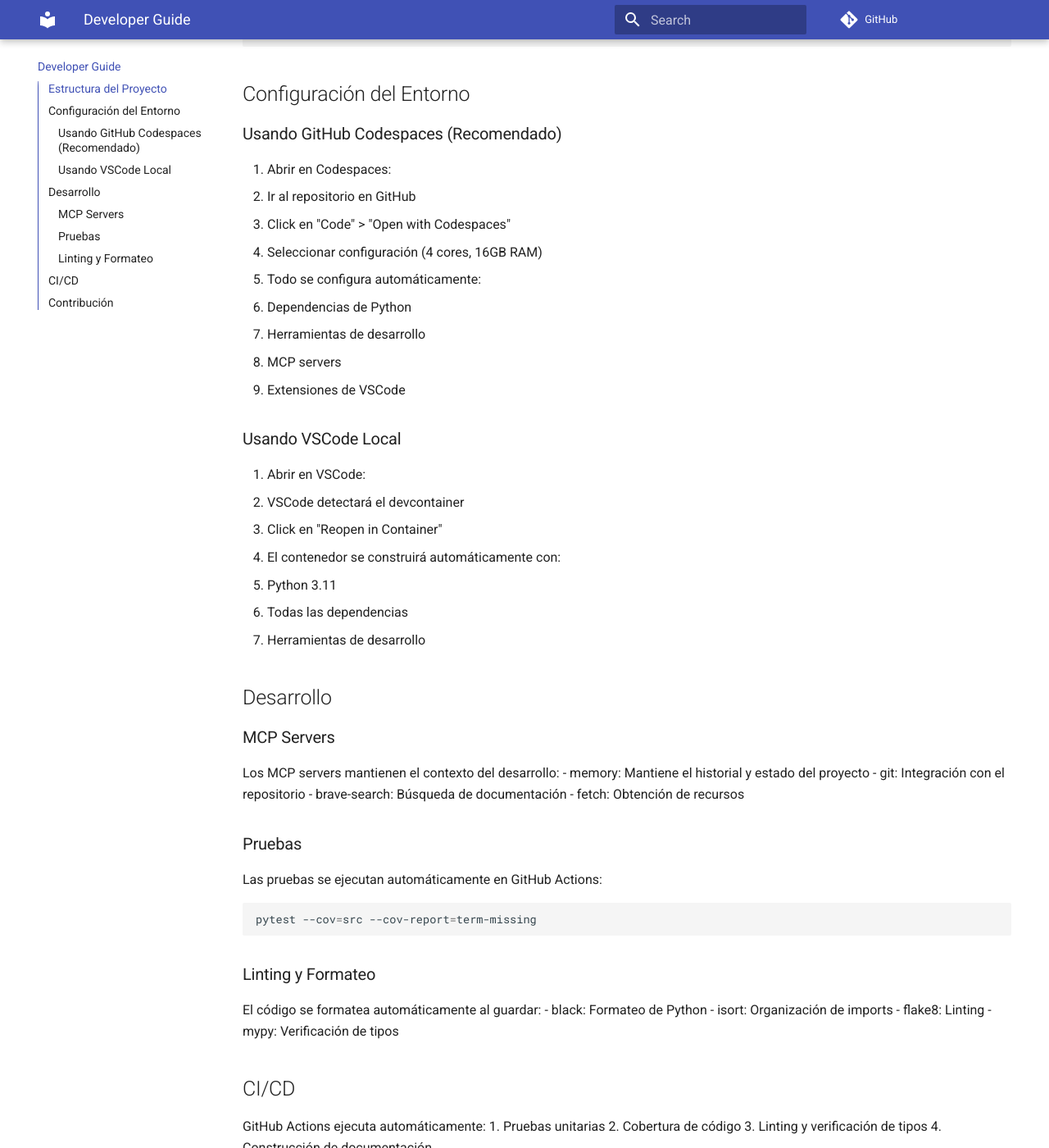
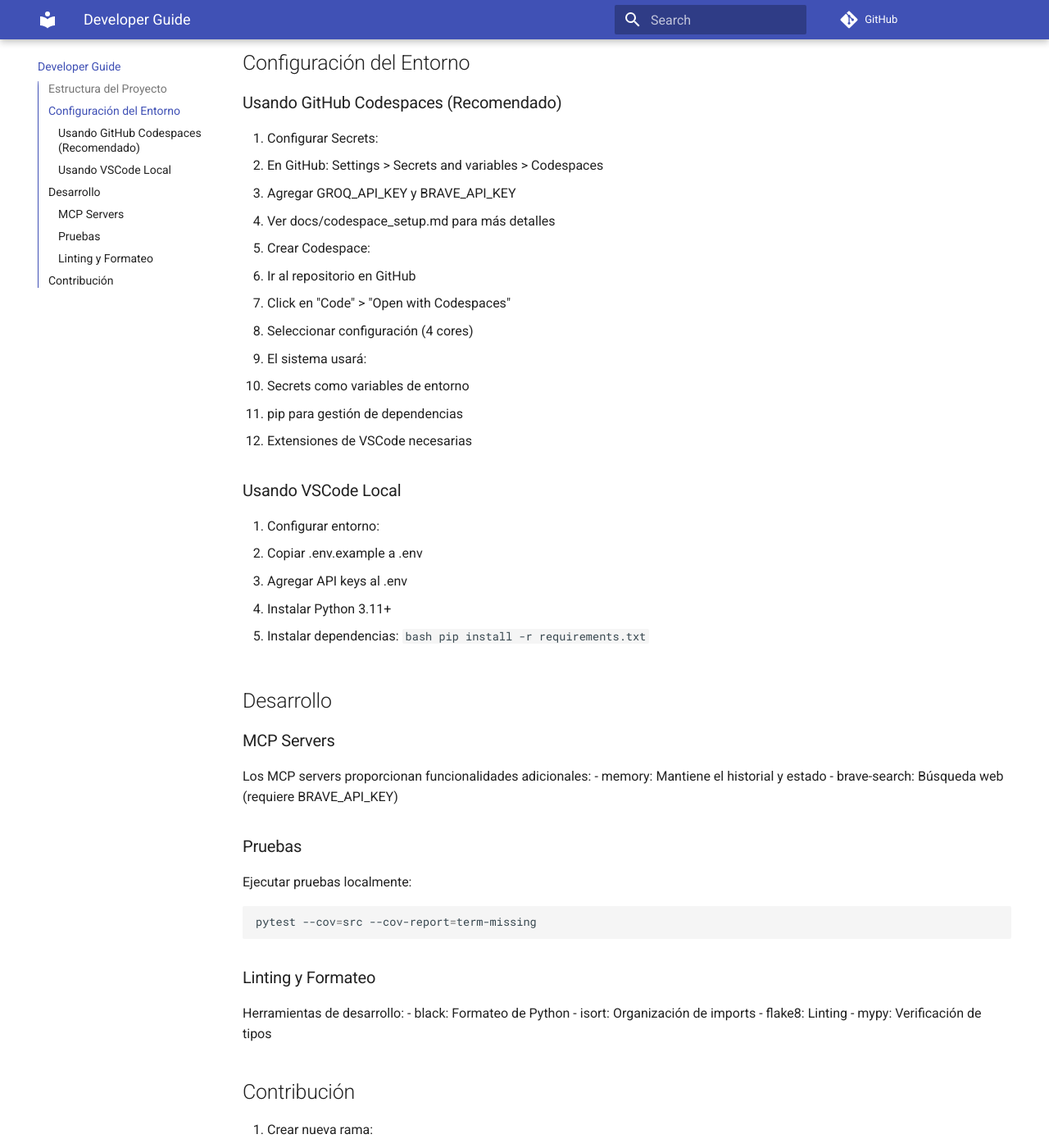
Before and after one commit to autonomos-c/legal_workforce, an MkDocs documentation site: the page built from docs/developer_guide.md, in a window 1280 px wide and 1400 px high, scrolled down 376 px. Shown: the whole window at 82% size. Built offline with MkDocs 1.6.1 and Material for MkDocs 9.7.7, drawn with Linux system fonts in a browser that asks for light colours; comment, search, counter and statistics services are not loaded; some of the changed text lies outside the part shown.

Commit message:
docs: actualiza documentación para reflejar sistema simplificado con Codespace Secrets

````diff
--- a/docs/developer_guide.md
+++ b/docs/developer_guide.md
@@ -4,11 +4,9 @@
 
 ```
 legal_agent/
-├── .devcontainer/     # Configuración de desarrollo
 ├── src/               # Código fuente principal
 ├── tests/             # Pruebas unitarias
 ├── docs/              # Documentación
-├── .github/           # Configuración de GitHub Actions
 └── mkdocs.yml         # Configuración de documentación
 ```
 
@@ -16,60 +14,55 @@ legal_agent/
 
 ### Usando GitHub Codespaces (Recomendado)
 
-1. Abrir en Codespaces:
+1. Configurar Secrets:
+   - En GitHub: Settings > Secrets and variables > Codespaces
+   - Agregar GROQ_API_KEY y BRAVE_API_KEY
+   - Ver docs/codespace_setup.md para más detalles
+
+2. Crear Codespace:
    - Ir al repositorio en GitHub
    - Click en "Code" > "Open with Codespaces"
-   - Seleccionar configuración (4 cores, 16GB RAM)
+   - Seleccionar configuración (4 cores)
 
-2. Todo se configura automáticamente:
-   - Dependencias de Python
-   - Herramientas de desarrollo
-   - MCP servers
-   - Extensiones de VSCode
+3. El sistema usará:
+   - Secrets como variables de entorno
+   - pip para gestión de dependencias
+   - Extensiones de VSCode necesarias
 
 ### Usando VSCode Local
 
-1. Abrir en VSCode:
-   - VSCode detectará el devcontainer
-   - Click en "Reopen in Container"
+1. Configurar entorno:
+   - Copiar .env.example a .env
+   - Agregar API keys al .env
+   - Instalar Python 3.11+
 
-2. El contenedor se construirá automáticamente con:
-   - Python 3.11
-   - Todas las dependencias
-   - Herramientas de desarrollo
+2. Instalar dependencias:
+   ```bash
+   pip install -r requirements.txt
+   ```
 
 ## Desarrollo
 
 ### MCP Servers
 
-Los MCP servers mantienen el contexto del desarrollo:
-- memory: Mantiene el historial y estado del proyecto
-- git: Integración con el repositorio
-- brave-search: Búsqueda de documentación
-- fetch: Obtención de recursos
+Los MCP servers proporcionan funcionalidades adicionales:
+- memory: Mantiene el historial y estado
+- brave-search: Búsqueda web (requiere BRAVE_API_KEY)
 
 ### Pruebas
 
-Las pruebas se ejecutan automáticamente en GitHub Actions:
+Ejecutar pruebas localmente:
 ```bash
 pytest --cov=src --cov-report=term-missing
 ```
 
 ### Linting y Formateo
 
-El código se formatea automáticamente al guardar:
+Herramientas de desarrollo:
 - black: Formateo de Python
 - isort: Organización de imports
 - flake8: Linting
 - mypy: Verificación de tipos
-
-## CI/CD
-
-GitHub Actions ejecuta automáticamente:
-1. Pruebas unitarias
-2. Cobertura de código
-3. Linting y verificación de tipos
-4. Construcción de documentación
 
 ## Contribución
 
@@ -78,12 +71,12 @@ GitHub Actions ejecuta automáticamente:
 git checkout -b feature/nueva-funcionalidad
 ```
 
-2. Desarrollar con devcontainer:
-   - El entorno está configurado automáticamente
-   - Los linters se ejecutan al guardar
-   - Las pruebas se pueden ejecutar localmente
+2. Desarrollar:
+   - Instalar dependencias con pip
+   - Ejecutar pruebas localmente
+   - Seguir guías de estilo de código
 
 3. Crear pull request:
-   - GitHub Actions verificará todo automáticamente
-   - La cobertura de código se reporta en Codecov
-   - Los cambios deben pasar todas las verificaciones
+   - Describir cambios claramente
+   - Asegurar que las pruebas pasen
+   - Mantener el código limpio y documentado
````
Also changed, not shown: docs/codespace_setup.md (added, +84 -0 lines).
